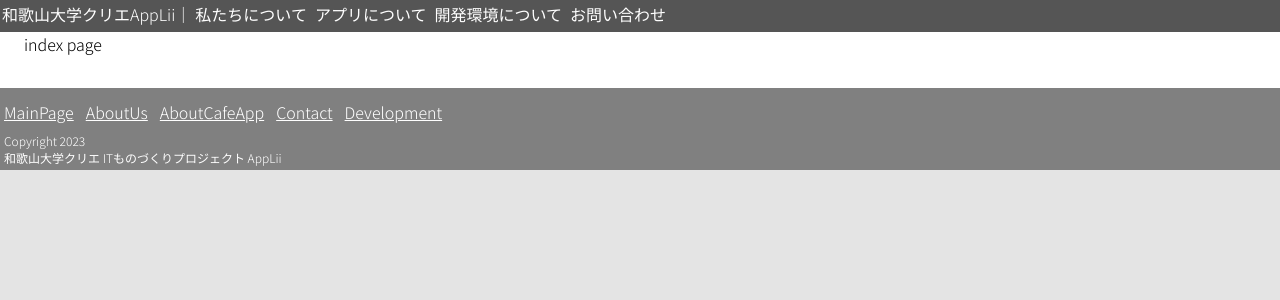
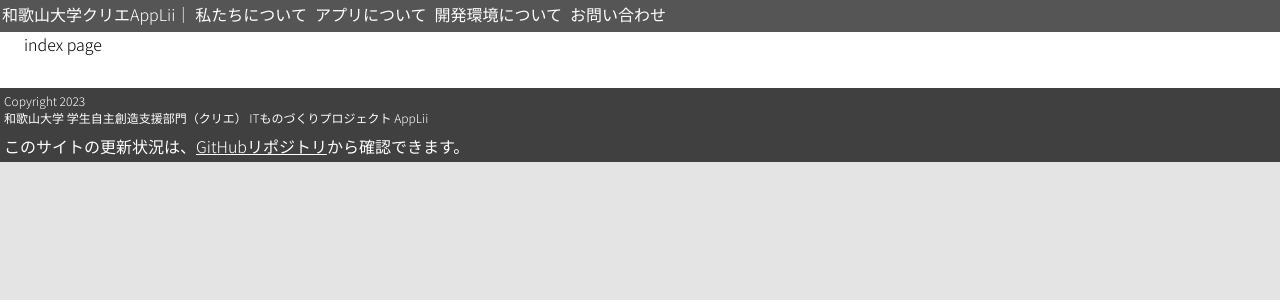
Before and after one commit to AppLii/AppLii.github.io, a Nuxt app: page / in a window 1280 px wide. Shown: the top 300 px of the page. Built offline with nearby package versions, Linux system fonts and the light colour scheme; a web font is replaced by a local one.

Commit message:
[Feature] フッターからリンクを削除し、簡素化

```diff
--- a/components/Footer.vue
+++ b/components/Footer.vue
@@ -1,42 +1,23 @@
 <template>
     <div id="footer">
-        <p class="footer_title">
-            {{ appName }}
-        </p>
-        <p class="footer_links">
-            <a class="footer_link" v-for="(link, index) in links" :href="link.url" :key="index">{{ link.text }}</a>
-        </p>
         <p class="footer_copyright">
             Copyright {{ new Date().getFullYear() }} <br />
-            和歌山大学クリエ ITものづくりプロジェクト AppLii
+            和歌山大学 学生自主創造支援部門（クリエ） ITものづくりプロジェクト AppLii
         </p>
+        <p>このサイトの更新状況は、<a href="https://github.com/AppLii/pages" target="_blank">GitHubリポジトリ</a>から確認できます。</p>
     </div>
 </template>
 <script>
 import { ref } from 'vue'
 export default {
     name: 'FooterComponent',
-    props: {
-        appName: String
-    }
 }
 </script>
 
-<script setup>
-const links = ref([
-    { url: "/pages/", text: "MainPage" },
-    { url: "/pages/about-us", text: "AboutUs" },
-    { url: "/pages/about-cafe-app", text: "AboutCafeApp" },
-    { url: "/pages/contact", text: "Contact" },
-    { url: "/pages/about-dev", text: "Development" }
-])
-</script>
-
-<!-- Add "scoped" attribute to limit CSS to this component only -->
 <style scoped>
 #footer {
     width: 100%;
-    background-color: gray;
+    background-color: #404040;
     color: white;
 }
 
@@ -46,7 +27,6 @@ p {
 }
 
 #footer a {
-    margin-right: 12px;
     color: white;
 }
 
```
